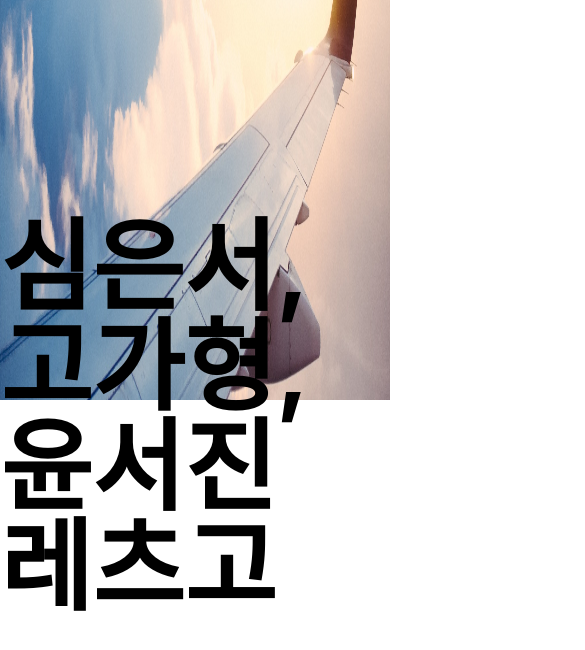
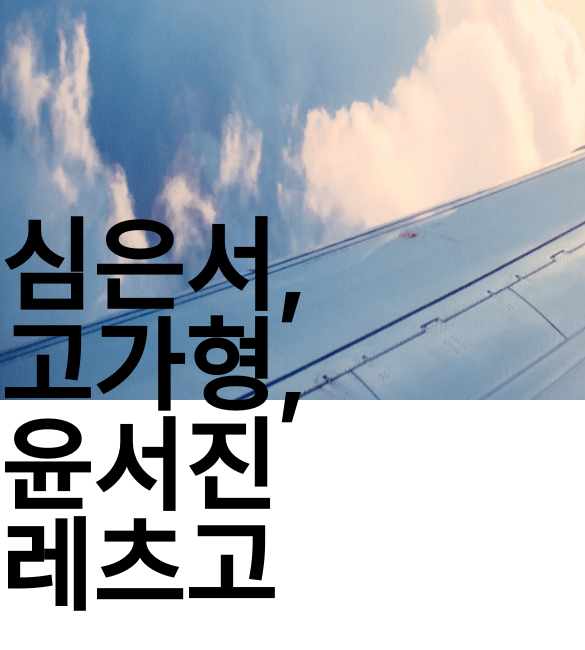
Before and after one commit to DO-SOPT-CDS-TEAM-WEB7/Client, a React (Vite) app: page / in a window 390 px wide. Shown: the top 650 px of the page, 585 px wide, since content can reach past the window. Built offline with nearby package versions, Linux system fonts and the light colour scheme.

Commit message:
init/#7: 반응형 추가

```diff
--- a/src/styles/globalStyle.ts
+++ b/src/styles/globalStyle.ts
@@ -32,6 +32,14 @@ const GlobalStyle = styled.createGlobalStyle`
     font-size: 62.5%;
   }
 
+  body {
+    display: flex;
+    flex-direction: column;
+    align-items: center;
+    padding: 0 auto;
+    width: 1046px;
+  }
+
   a {
     cursor: pointer;
     text-decoration: none;
```
